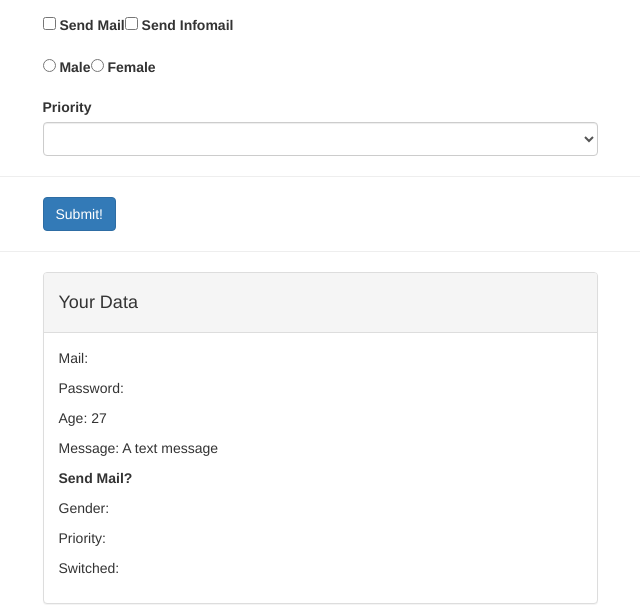
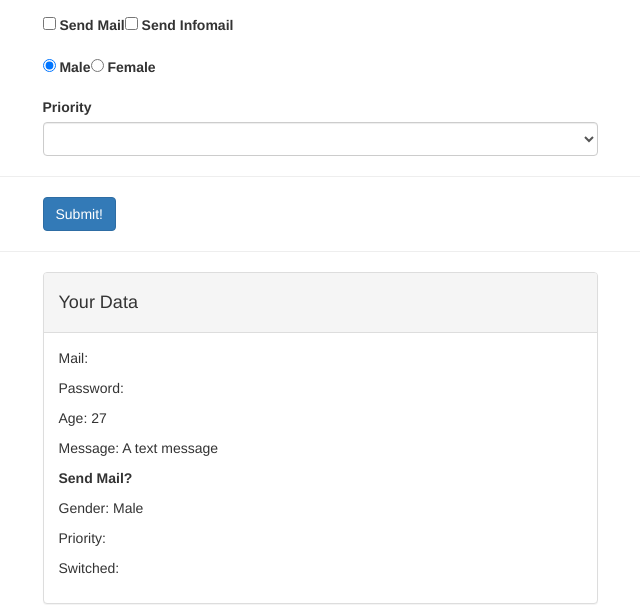
Before and after one commit to smarigowda/vuejs-cli-udemy, a Vue app: page / in a window 1280 px wide. Shown: the part 464-1069 px from the top of the page, without its empty margins (320-960 px from the left). Built offline with nearby package versions, Linux system fonts and the light colour scheme; a web font is replaced by a local one.

Commit message:
binding radio buttons using v-model

```diff
--- a/src/App.vue
+++ b/src/App.vue
@@ -70,13 +70,15 @@
                         <input
                                 type="radio"
                                 id="male"
-                                value="Male"> Male
+                                value="Male"
+                                v-model="gender"> Male
                     </label>
                     <label for="female">
                         <input
                                 type="radio"
                                 id="female"
-                                value="Female"> Female
+                                value="Female"
+                                v-model="gender"> Female
                     </label>
                 </div>
             </div>
@@ -115,7 +117,7 @@
                         <ul>
                             <li v-for="item in sendMail">{{ item }}</li>
                         </ul>
-                        <p>Gender:</p>
+                        <p>Gender: {{ gender }}</p>
                         <p>Priority:</p>
                         <p>Switched:</p>
                     </div>
@@ -136,6 +138,7 @@
                 },
                 message: 'A text message',
                 sendMail: [],
+                gender: 'Male'
             }
         }
     }
```
